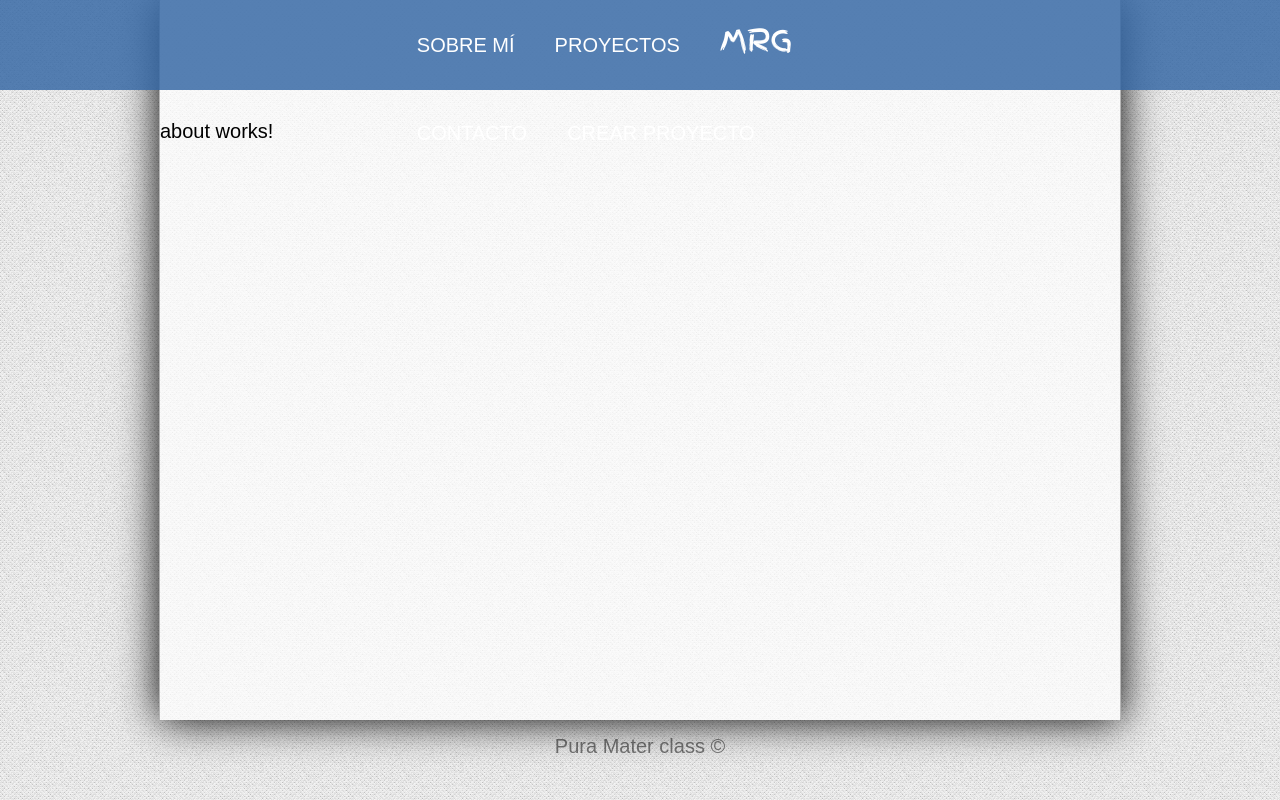
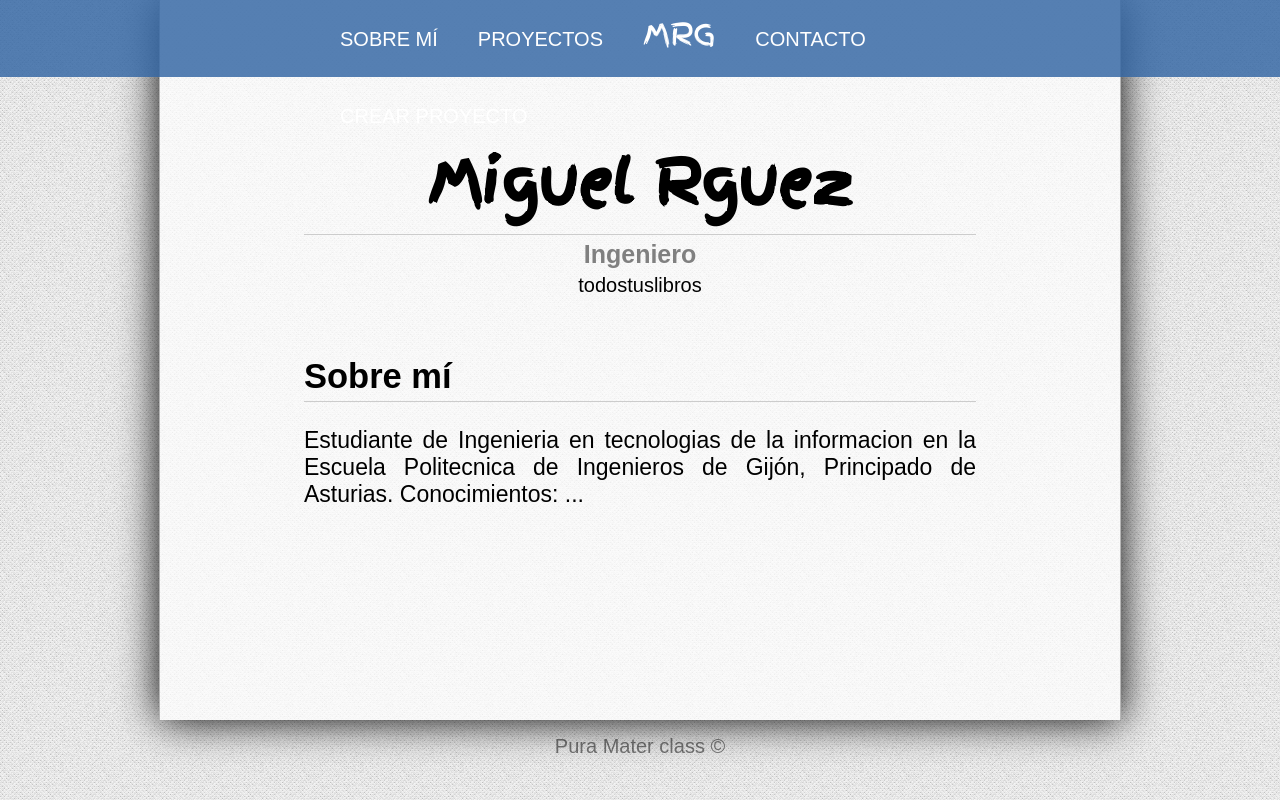
Before and after one commit to miguelrguez16/Proyecto-Portfolio, an Angular app in the folder portfolio/portfolio/: page / in a window 1280 px wide. Built offline with nearby package versions, Linux system fonts and the light colour scheme.

Commit message:
maquetacion css

```diff
--- a/portfolio/portfolio/src/app/app.component.html
+++ b/portfolio/portfolio/src/app/app.component.html
@@ -1,10 +1,10 @@
 <header>
 <ul>
-  <li><a [routerLink]="['/sobre-mi']">Sobre mí </a></li>
-  <li><a [routerLink]="['/proyectos']">Proyectos</a></li>
+  <li><a [routerLink]="['/sobre-mi']" [routerLinkActive]="['actived']" >Sobre mí </a></li>
+  <li><a [routerLink]="['/proyectos']" [routerLinkActive]="['actived']">Proyectos</a></li>
   <li id="logo" href="#"><a>MRG</a></li>
-  <li><a [routerLink]="['/contacto']">Contacto </a></li>
-  <li><a [routerLink]="['/crear-proyecto']">Crear Proyecto</a></li>
+  <li><a [routerLink]="['/contacto']" [routerLinkActive]="['actived']">Contacto </a></li>
+  <li><a [routerLink]="['/crear-proyecto']" [routerLinkActive]="['actived']">Crear Proyecto</a></li>
 </ul>
 </header>
 <section id="content">
--- a/portfolio/portfolio/src/app/components/about/about.component.html
+++ b/portfolio/portfolio/src/app/components/about/about.component.html
@@ -1 +1,14 @@
-<p>about works!</p>
+<div id="title">
+    <h1>{{title}}</h1>
+    <h2>{{subtitle}}</h2>
+    <p>{{web}}</p>
+
+</div>
+<article class="about">
+    <h2> Sobre mí</h2>
+    <p> Estudiante de Ingenieria en tecnologias de la informacion
+        en la Escuela Politecnica de Ingenieros de Gijón, Principado de
+        Asturias.
+        Conocimientos: ...
+    </p>
+</article>
--- a/portfolio/portfolio/src/app/components/about/about.component.ts
+++ b/portfolio/portfolio/src/app/components/about/about.component.ts
@@ -6,8 +6,15 @@ import { Component, OnInit } from '@angular/core';
   styleUrls: ['./about.component.css']
 })
 export class AboutComponent implements OnInit {
+  public title: string;
+  public subtitle: string;
+  public web: string;
 
-  constructor() { }
+  constructor() {
+    this.title = "Miguel Rguez";
+    this.subtitle = "Ingeniero";
+    this.web = "todostuslibros";
+  }
 
   ngOnInit(): void {
   }
--- a/portfolio/portfolio/src/assets/css/styles.css
+++ b/portfolio/portfolio/src/assets/css/styles.css
@@ -33,7 +33,7 @@ body{
 header{
 	display: block;
 	width: 100%;
-	height: 90px;
+	height: 77px;
 	background: rgba(53, 103, 164, 0.836);
 	position: fixed;
 	text-transform: uppercase;
@@ -41,7 +41,7 @@ header{
 
 header ul{
 	display: block;
-	width: 38%;
+	width: 50%;
 	height: inherit;
 	margin: 0px auto;
 	margin-top: -3px;
@@ -51,7 +51,7 @@ header ul li{
 	display: inline-block;
 	margin: 0px auto;
 	text-align: center;
-	line-height: 88px;
+	line-height: 77px;
 }
 
 header a{
@@ -66,7 +66,7 @@ header a{
 
 header a:hover,
 .actived{
-	background: rgba(0,0,0,0.8);
+	background: rgba(47, 4, 148, 0.8);
 }
 
 /*Logotipo*/
@@ -116,7 +116,7 @@ footer{
 	margin: 0px auto;
 	text-align: center;
 	margin-top: 20px;
-	margin-bottom: 70px;
+	margin-bottom: 60px;
 }
 
 #title h1{
```
